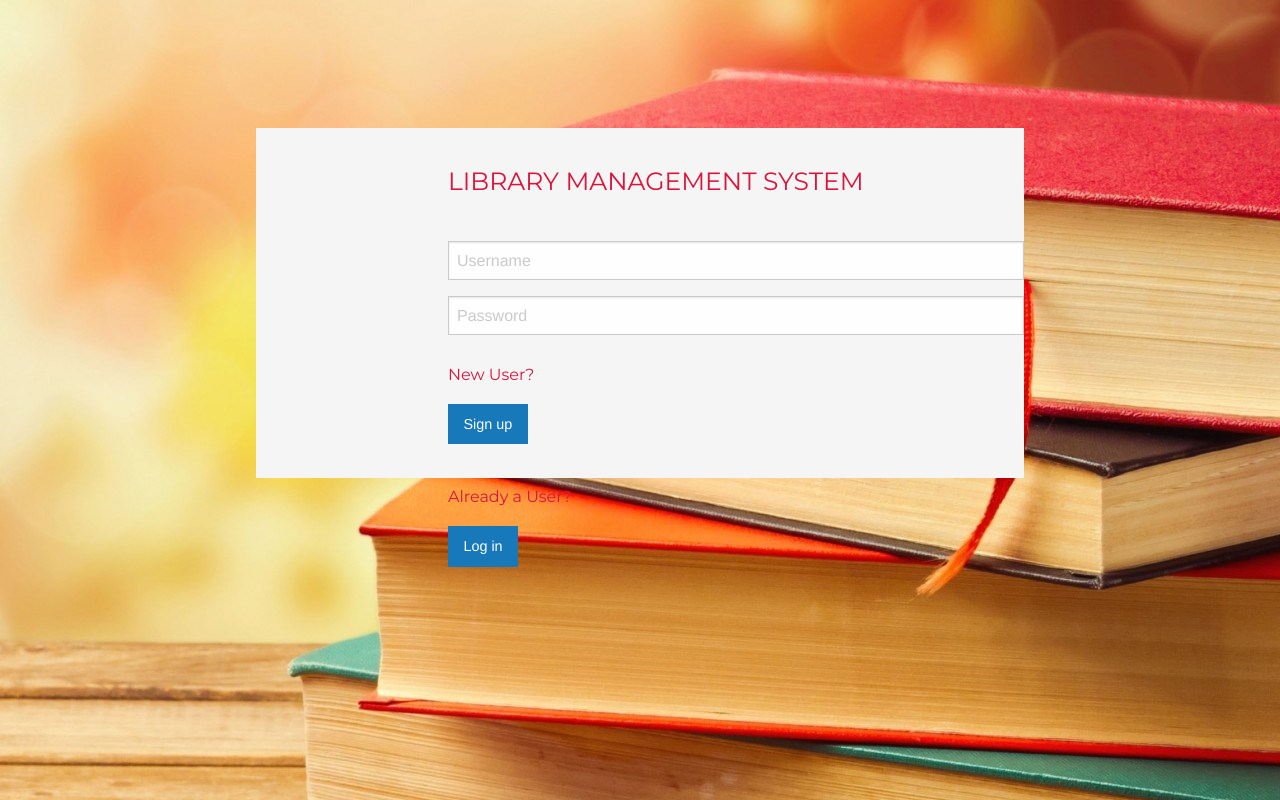
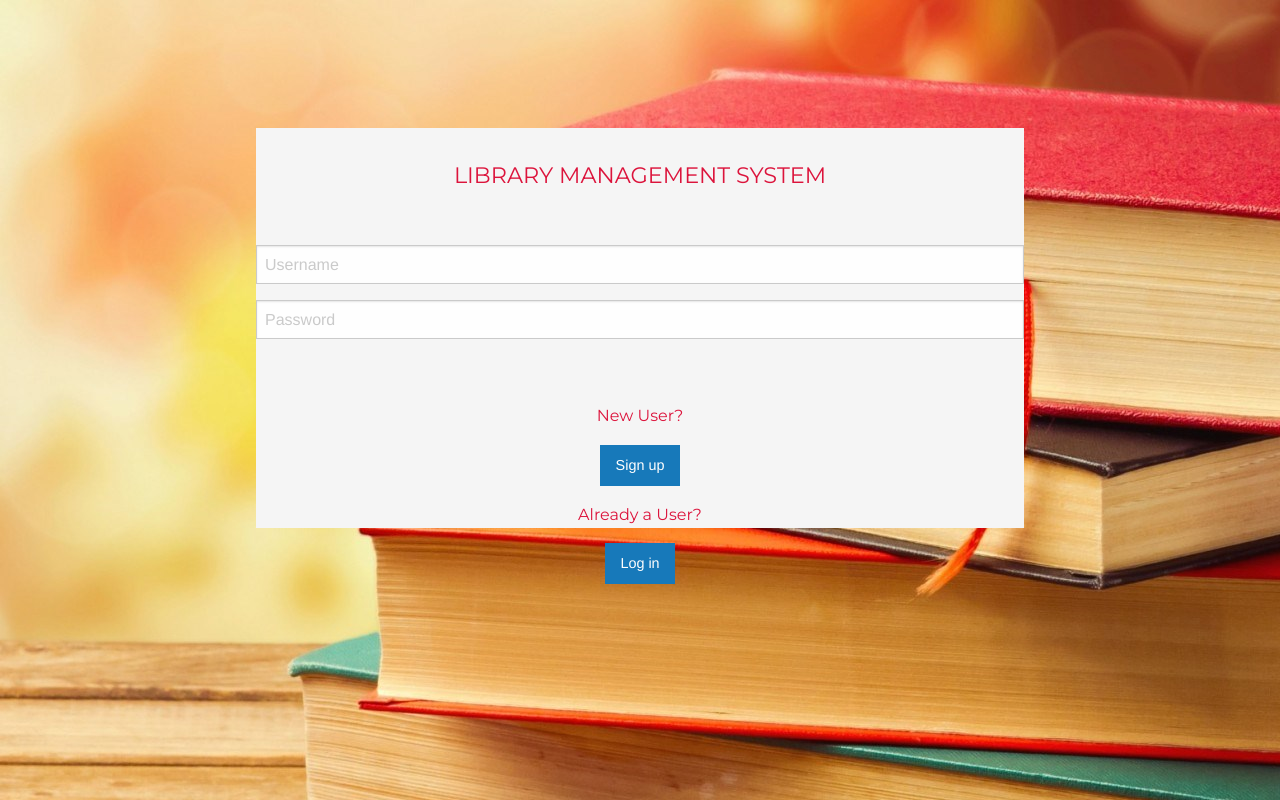
Before and after one commit to BethMwangi/library_system_python, a Flask app: page /login in a window 1280 px wide. Run offline with Flask 2, Linux system fonts and the light colour scheme; some libraries are stand-ins or nearby versions.

Commit message:
increased input sizes and form positioning

```diff
--- a/static/css/style.css
+++ b/static/css/style.css
@@ -7,17 +7,26 @@
     width: 60%;
     margin: 0 auto;
     margin-top: 10%;
-    height: 350px;
+    height: 400px;
     background-color: whitesmoke;
 }
 
 
 /*row form with placeholders*/
 
+input {
+    width: 200px;
+    height: 40px;
+}
+
+.one {
+    width: 100%;
+    height: auto;
+    text-align: center;
+}
+
 .form-label {
-    padding-left: 25%;
     width: 100%;
-    height: 60%;
 }
 
 
@@ -32,7 +41,8 @@
     color: crimson;
     text-transform: uppercase;
     font-family: 'Montserrat', sans-serif;
-    padding-top: 2%;
+    font-size: 1.4em;
+    padding-top: 1%;
 }
 
 form {
@@ -44,18 +54,10 @@
 
 .sign-in {
     width: 100%;
-    padding-left: 25%;
+    text-align: center;
 }
 
 .tag {
     font-family: 'Montserrat', sans-serif;
     color: crimson;
 }
-
-.right {
-    width: 30%;
-}
-
-.left {
-    width: 30%;
-}
--- a/templates/login.html
+++ b/templates/login.html
@@ -13,11 +13,11 @@
 <body>
     <div class="container">
 
-        <div class="row form-label">
-            <div class="medium-2 columns">
+        <div class="row one">
+            <div class="medium-1 columns">
                 <br>
             </div>
-            <div class="medium-8 columns">
+            <div class="medium-10 columns form-label">
                 <h4> library Management System </h4>
                 <form action=" " method="post">
                     <label>
@@ -28,33 +28,33 @@
                     </label>
                 </form>
             </div>
-            <div class="medium-2 columns">
+            <div class="medium-1 columns">
                 <br>
             </div>
         </div>
         <div class="row sign-in">
-            <div class="medium-2 columns">
+            <div class="large-2 columns">
                 <br> </div>
-            <div class="medium-3 columns left">
+            <div class="large-3 columns left">
                 <p class="tag">New User?</p>
 
                 <button class="button" href="#">Sign up</button>
             </div>
-            <div class="medium-2 columns">
-                <br> </div>
-            <div class="medium-3 columns right">
+
+
+            <div class="large-3 columns right">
                 <p class="tag">Already a User?</p>
                 <button class="button" href="#">Log in</button>
 
 
             </div>
-            <div class="medium-2 columns">
-                <br> </div>
+
         </div>
+    </div>
 
-        <script>
-            $(document).foundation();
-        </script>
+    <script>
+        $(document).foundation();
+    </script>
 </body>
 
 </html>
```
